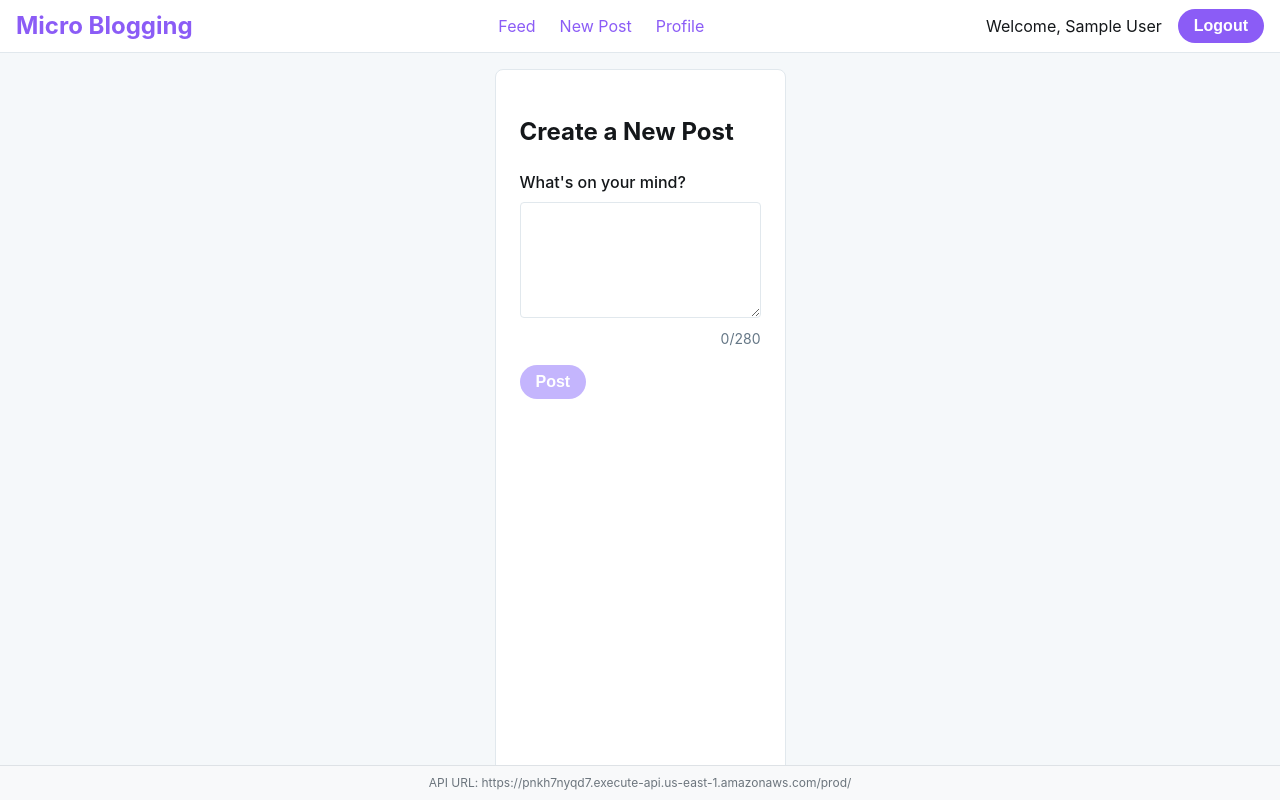
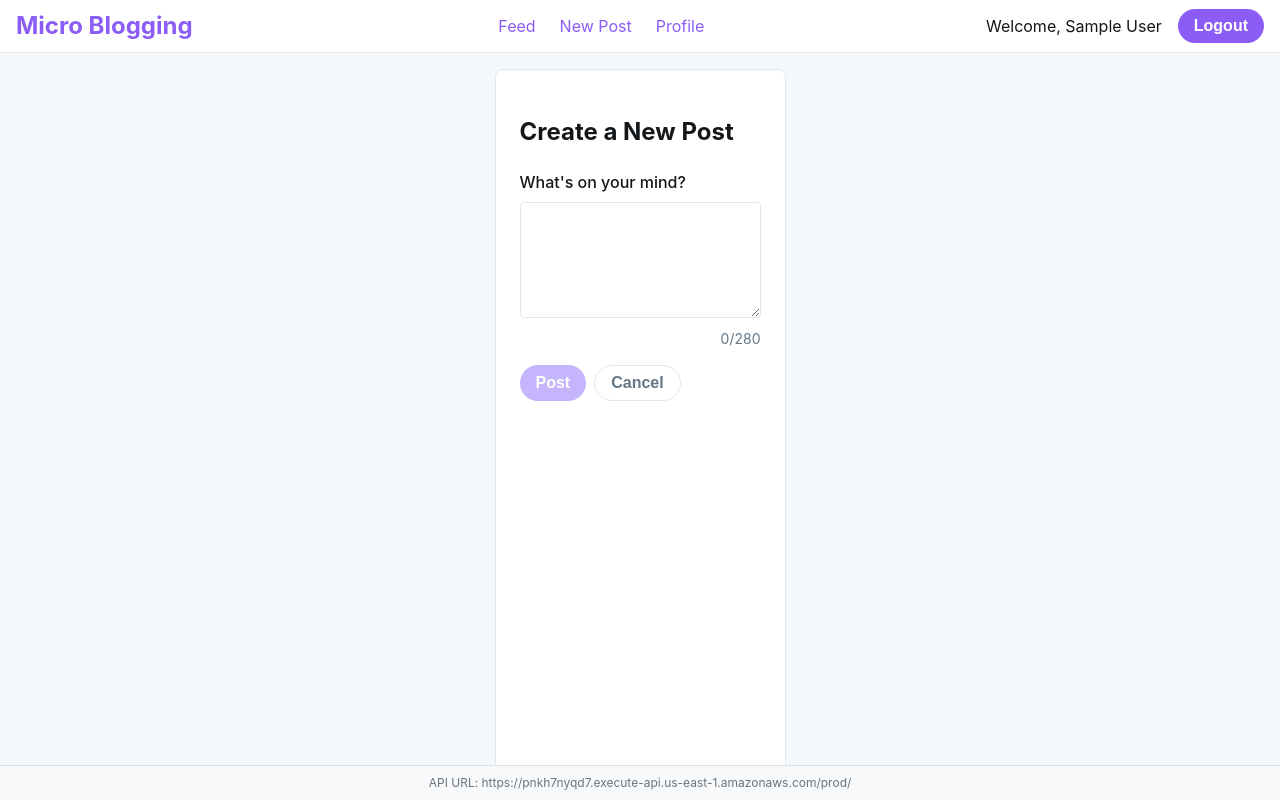
Before and after one commit to helminolimit/kiro-workshop, a React (Vite) app in the folder frontend/: page /create in a window 1280 px wide. Built offline with nearby package versions, Linux system fonts and the light colour scheme; no server answers; sample sign-in values are in the browser's storage.

Commit message:
Add a Cancel button to the New Post page that
I want to add a "Cancel" button to the New Post page. When clicked, it should navigate back to the feed. If the user has started typing in the post content field, show a confirmation dialog warning that their draft will be lost.

```diff
--- a/frontend/src/App.css
+++ b/frontend/src/App.css
@@ -359,6 +359,17 @@ button:disabled {
 }
 
 /* Create Post */
+.cancel-button {
+  background-color: transparent;
+  color: #657786;
+  border: 1px solid var(--border-color);
+}
+
+.cancel-button:hover {
+  background-color: #f5f8fa;
+  color: var(--text-color);
+}
+
 .create-post {
   background-color: var(--background-color);
   border: 1px solid var(--border-color);
--- a/frontend/src/pages/CreatePost.tsx
+++ b/frontend/src/pages/CreatePost.tsx
@@ -11,6 +11,13 @@ const CreatePost: React.FC = () => {
   const [error, setError] = useState<string | null>(null);
   const { token } = useAuth();
   const navigate = useNavigate();
+
+  const handleCancel = () => {
+    if (content.trim() && !window.confirm('You have unsaved changes. Are you sure you want to leave? Your draft will be lost.')) {
+      return;
+    }
+    navigate('/');
+  };
 
   const handleSubmit = async (e: React.FormEvent) => {
     e.preventDefault();
@@ -69,9 +76,14 @@ const CreatePost: React.FC = () => {
           </div>
         </div>
 
-        <button type="submit" disabled={loading || !content.trim()}>
-          {loading ? 'Posting...' : 'Post'}
-        </button>
+        <div className="form-actions">
+          <button type="submit" disabled={loading || !content.trim()}>
+            {loading ? 'Posting...' : 'Post'}
+          </button>
+          <button type="button" className="cancel-button" onClick={handleCancel} disabled={loading}>
+            Cancel
+          </button>
+        </div>
       </form>
     </div>
   );
```
